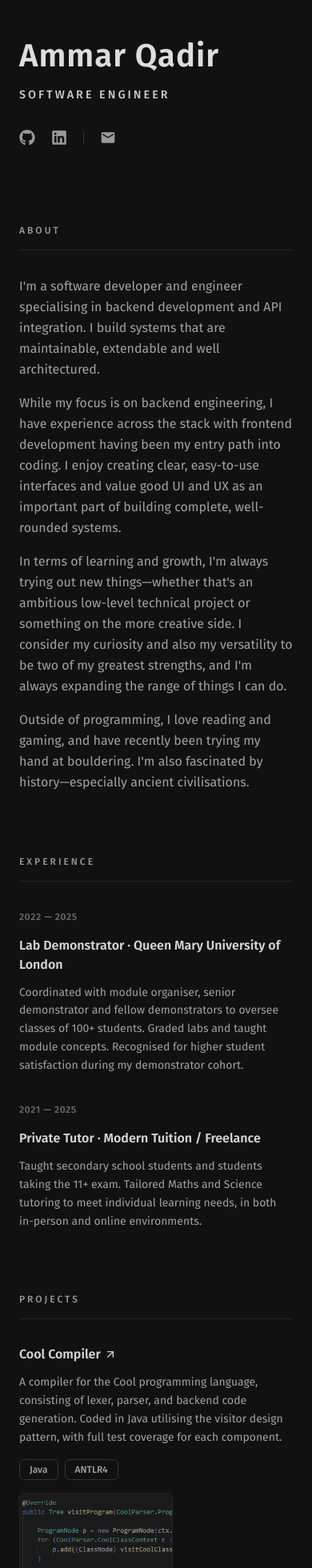
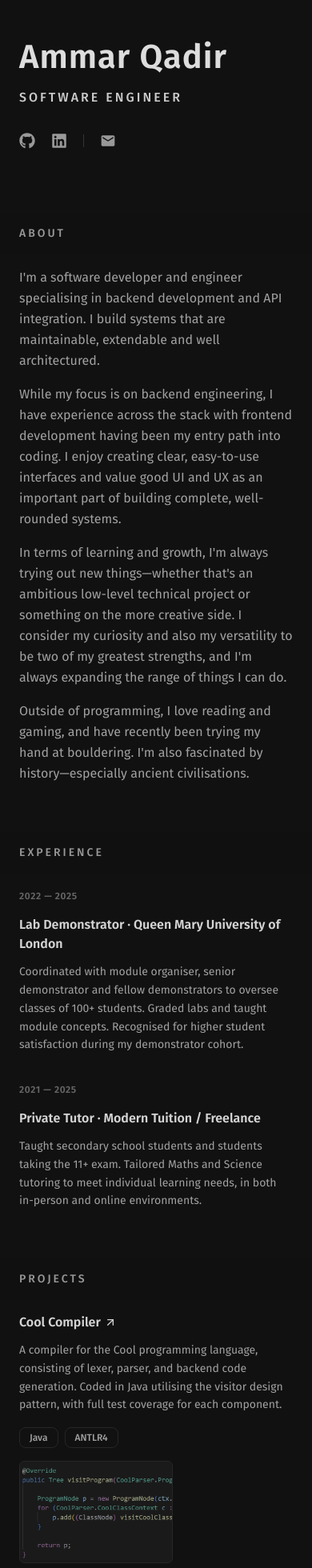
Before and after one commit to ammarqd/ammarqd.github.io, a Next.js app: page / in a window 390 px wide. Shown: the top 1960 px of the page at 80% size. Built offline with nearby package versions, Linux system fonts and the light colour scheme.

Commit message:
Update mobile layout styles

```diff
--- a/app/layout.tsx
+++ b/app/layout.tsx
@@ -20,14 +20,14 @@ export default function RootLayout({
   return (
     <html lang="en">
       <body className={`${fira_sans.className} bg-[#111] text-neutral-400`}>
-        <div className="mx-auto min-h-screen max-w-screen-xl px-6 md:px-16 py-10 lg:py-0">
+        <div className="mx-auto min-h-screen max-w-screen-xl px-6 md:px-16 lg:px-16 py-10 lg:py-0">
           <div className="lg:flex">
             <header className="lg:sticky lg:top-0 lg:w-[40%] lg:py-24 lg:max-h-screen flex flex-col lg:gap-16">
               <div className="flex flex-col gap-2 items-start w-full">
-                <h1 className="text-[#ddd] text-[2.5em] lg:text-[3em] font-semibold tracking-wide">
+                <h1 className="text-[#ddd] text-[2.6em] lg:text-[3em] font-semibold tracking-wide">
                   Ammar Qadir
                 </h1>
-                <h2 className="text-[#ccc] text-[0.9em] lg:text-[1.1em] uppercase tracking-[3px] font-medium">
+                <h2 className="text-[#ccc] text-md lg:text-[1.1em] uppercase tracking-[3px] font-medium">
                   Software Engineer
                 </h2>
               </div>
--- a/app/page.tsx
+++ b/app/page.tsx
@@ -3,7 +3,8 @@ import { LuArrowUpRight } from 'react-icons/lu'
 import { aboutData, projects, experiences, type Project, type Experience } from '@/lib/data'
 
 const SectionHeader = ({ children }: { children: string }) => (
-  <h2 className="lg:hidden sticky top-0 bg-[#111] z-10 pt-4.5 pb-4 text-[#999] text-xs uppercase tracking-[3px] font-medium border-b border-neutral-800 mb-8">
+  <h2 className="lg:hidden sticky top-0 z-10 py-4 text-[#999] text-sm uppercase tracking-[3px] font-medium border-neutral-800 mb-4 relative -mx-6 md:-mx-16 px-6 md:px-16">
+    <span className="absolute inset-0 bg-[#111]/80 backdrop-blur-lg -z-10"></span>
     {children}
   </h2>
 )
@@ -72,7 +73,7 @@ export default function Home() {
                   {project.technologies.map((tech, techIndex) => (
                     <span
                       key={techIndex}
-                      className="px-3 py-1 text-xs text-neutral-400 font-medium rounded-md border border-[#333]"
+                      className="px-3 py-1 text-xs text-neutral-400 font-medium rounded-lg border border-neutral-800"
                     >
                       {tech}
                     </span>
@@ -85,7 +86,7 @@ export default function Home() {
       </div>
 
       <div id="contact">
-         <h2 className="lg:hidden bg-[#111] z-10 py-4 text-[#999] text-xs uppercase tracking-[3px] font-medium border-b border-neutral-800 mb-8">
+         <h2 className="lg:hidden bg-[#111] z-10 py-4 text-[#999] text-sm uppercase tracking-[3px] font-medium border-neutral-800 mb-4">
             Contact
           </h2>
         <section className="flex flex-col gap-6 lg:border-t border-neutral-800 lg:pt-10 lg:border-t">
```
